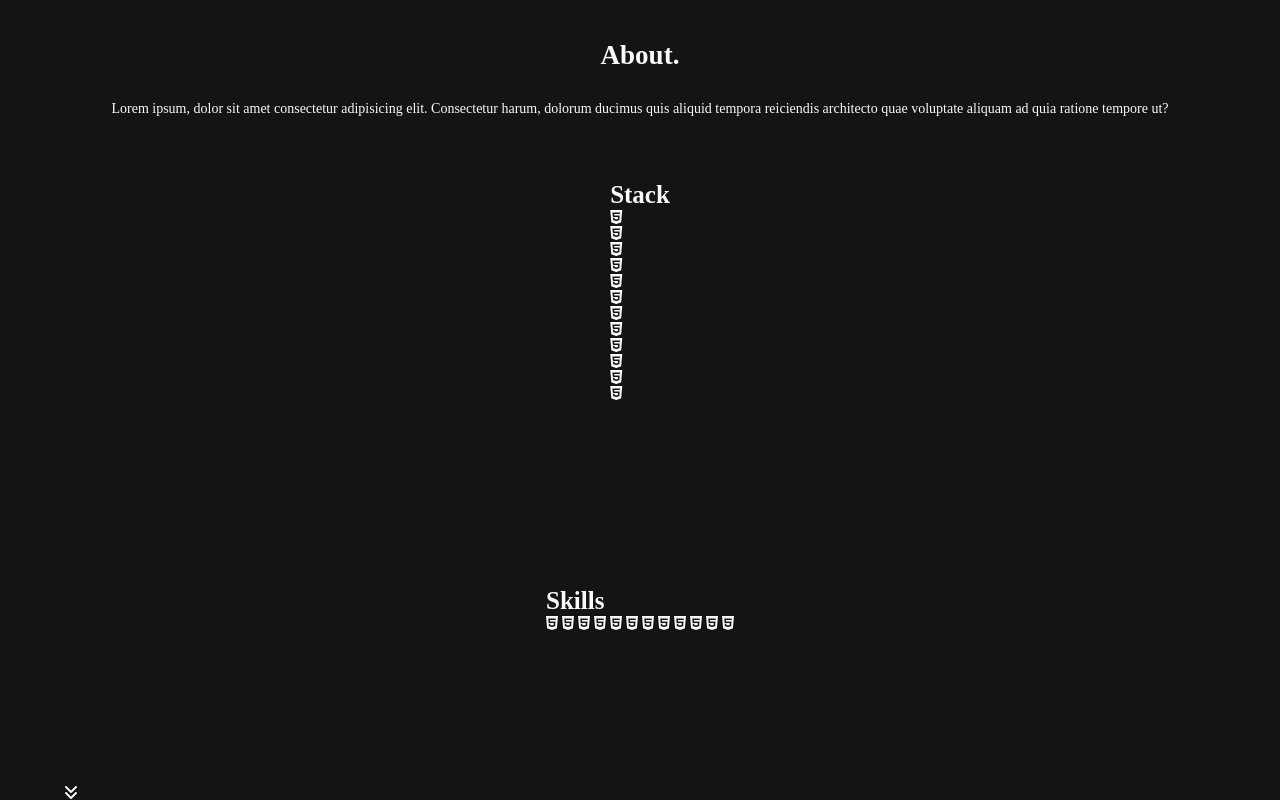
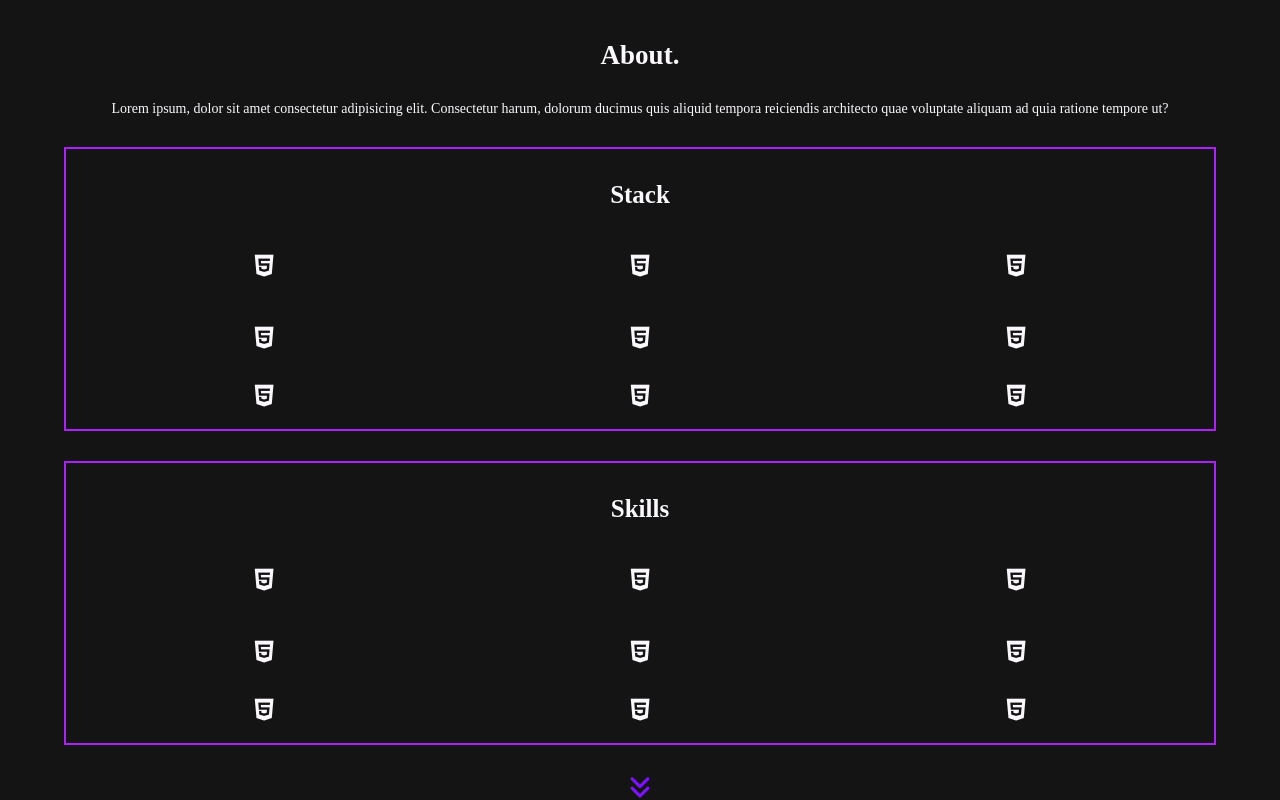
Before and after one commit to iKarans/Karan-Portfolio, a plain HTML site: page index.html in a window 1280 px wide. Shown: the part 800-1600 px from the top of the page. Drawn offline with Linux system fonts and the light colour scheme.

Commit message:
added most styling for about

```diff
--- a/index.html
+++ b/index.html
@@ -39,10 +39,6 @@
         </p>
         <div class="about__stack">
             <h3 class="about__stack__h3">Stack</h3>
-            <div class="about__stack__logos">
-                <i class="fab fa-html5"></i>
-                <i class="fab fa-html5"></i>
-                <i class="fab fa-html5"></i>
             <i class="fab fa-html5"></i>
             <i class="fab fa-html5"></i>
             <i class="fab fa-html5"></i>
@@ -53,13 +49,8 @@
             <i class="fab fa-html5"></i>
             <i class="fab fa-html5"></i>
         </div>
-        </div>
         <div class="about__skills">
             <h3 class="about__skills__h3">Skills</h3>
-            <div class="about__skills__logos">
-                <i class="fab fa-html5"></i>
-                <i class="fab fa-html5"></i>
-                <i class="fab fa-html5"></i>
             <i class="fab fa-html5"></i>
             <i class="fab fa-html5"></i>
             <i class="fab fa-html5"></i>
@@ -70,7 +61,6 @@
             <i class="fab fa-html5"></i>
             <i class="fab fa-html5"></i>
         </div>
-        </div>
         <i class="fas fa-angle-double-down about__arrows"></i>
     </section>
     <script src="https://kit.fontawesome.com/e61e79e207.js" crossorigin="anonymous"></script>
--- a/scss/_components.scss
+++ b/scss/_components.scss
@@ -66,17 +66,38 @@ body {
 
     }
     &__stack {
+        border: 2px solid #AB20FD;
+        padding: 20px;
+        &__h3 {
+            font-size: 25px;
             align-self: center;
             justify-self: center;
+        }
+        i {
+            font-size: 25px;
+            align-self: center;
+            justify-self: center;
+        }
+
+    }
+    &__skills {
+        border: 2px solid #AB20FD;
+        padding: 20px;
         &__h3 {
             font-size: 25px;
+            align-self: center;
+            justify-self: center;
+        }
+        i {
+            font-size: 25px;
+            align-self: center;
+            justify-self: center;
         }
     }
-    &__skills {
+    &__arrows {
         align-self: center;
         justify-self: center;
-        &__h3 {
         font-size: 25px;
+        color: #7D12FF;
     }
 }
-}
--- a/scss/_layouts.scss
+++ b/scss/_layouts.scss
@@ -16,10 +16,22 @@
     grid-template-rows: auto auto 1fr 1fr auto;
     grid-gap: 30px;
     &__stack {
-        &__logos {
-            display: grid;
-            grid-auto-columns: 1fr 1fr 1fr;
-            grid-auto-rows: 1fr 1fr 1fr;
+        display: grid;
+        grid-template-columns: 1fr 1fr 1fr;
+        grid-template-rows: 1fr 1fr 1fr;
+        grid-gap: 20px;
+        &__h3 {
+            grid-column: 1 / 4;
+
+        }
+    }
+    &__skills {
+        display: grid;
+        grid-template-columns: 1fr 1fr 1fr;
+        grid-template-rows: 1fr 1fr 1fr;
+        grid-gap: 20px;
+        &__h3 {
+            grid-column: 1 / 4;
         }
     }
 }
--- a/scss/main.scss
+++ b/scss/main.scss
@@ -1,3 +1,3 @@
 @use "./components";
+@use "./base";
 @use "./layouts";
-@use "./base";
```
Also changed, not shown: scss/main.css. Lines whose indentation alone changed are shown as unchanged.
